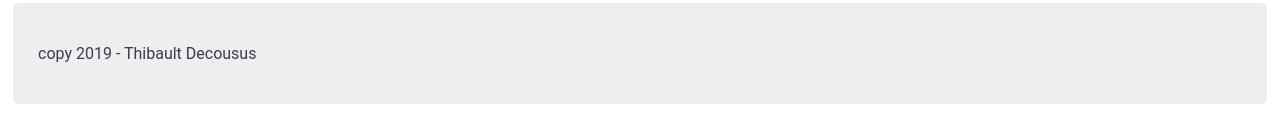
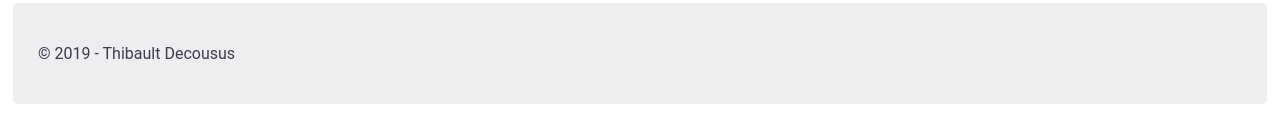
Before and after one commit to Thibault-21/myPortfolio, a Nuxt app: page /skills in a window 1280 px wide. Shown: the part 562-696 px from the top of the page. Built offline with nearby package versions, Linux system fonts and the light colour scheme.

Commit message:
commit skills

```diff
--- a/layouts/default.vue
+++ b/layouts/default.vue
@@ -5,7 +5,7 @@
       <nuxt />
     </main>
     <footer>
-      <p>copy 2019 - Thibault Decousus</p>
+      <p>&copy 2019 - Thibault Decousus</p>
     </footer>
   </div>
 </template>
--- a/pages/skills.vue
+++ b/pages/skills.vue
@@ -60,7 +60,7 @@ export default {
 }
 </script>
 
-<style lang="scss" scoped>
+<style scoped>
 .main {
   display: grid;
   grid-template-columns: 33% 33% 33%;
@@ -76,12 +76,11 @@ color: white;
 grid-row-start: 1;
 grid-row-end: 3;
 padding: 10px;
-
-  li {
+}
+li {
   list-style-type: none;
   padding: 5px;
   }
-}
 .projectManagement {
   background-color: rgb(134, 134, 148);
   color: rgb(27, 27, 50);
@@ -90,12 +89,12 @@ padding: 10px;
   grid-row-start: 1;
   grid-row-end: 3;
   padding: 10px;
+}
 
-  li {
+li {
   list-style-type: none;
   padding: 5px;
   }
-}
 .uxDesign {
   background-color: rgb(238, 238, 240);
   color: rgb(27, 27, 50);
@@ -103,11 +102,11 @@ padding: 10px;
   grid-row-start: 1;
   grid-row-end: 3;
   padding: 10px;
-
+}
   li {
   list-style-type: none;
   padding: 5px;
   }
 
-}
+
 </style>
```
